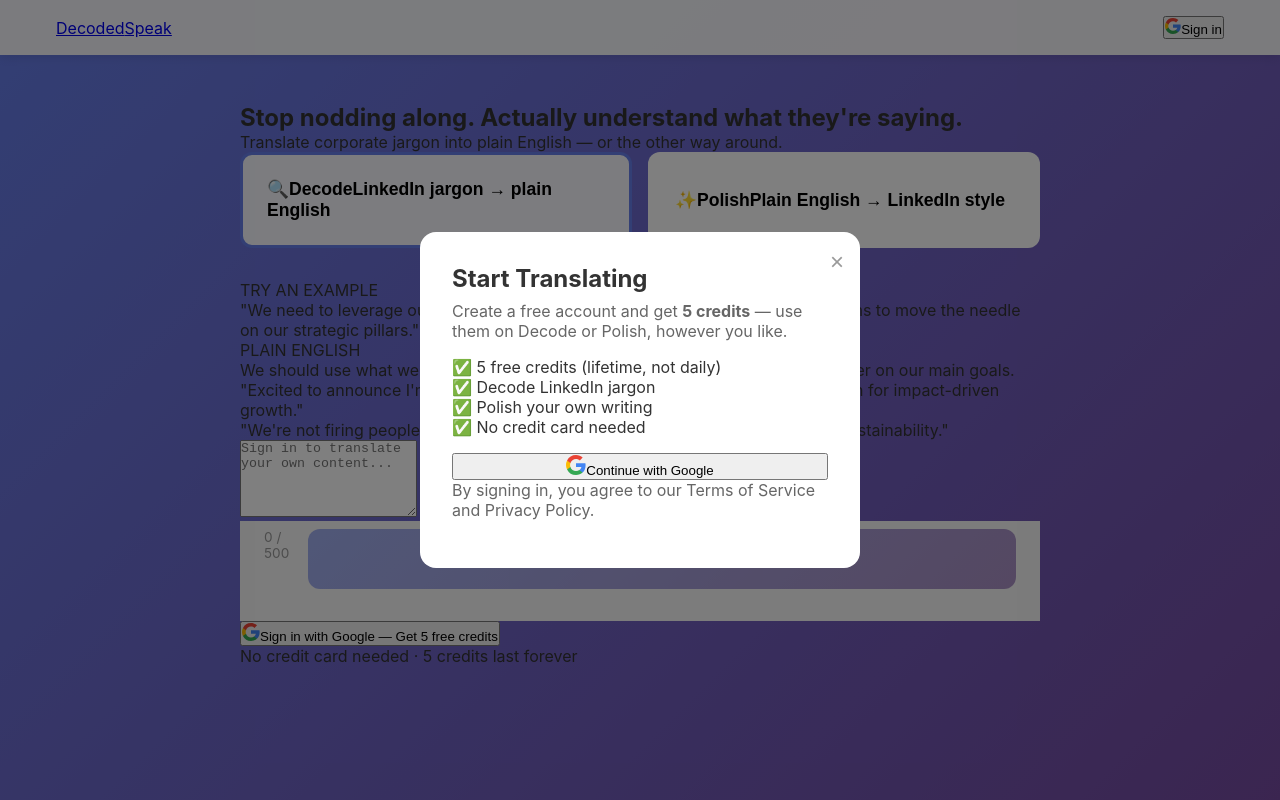
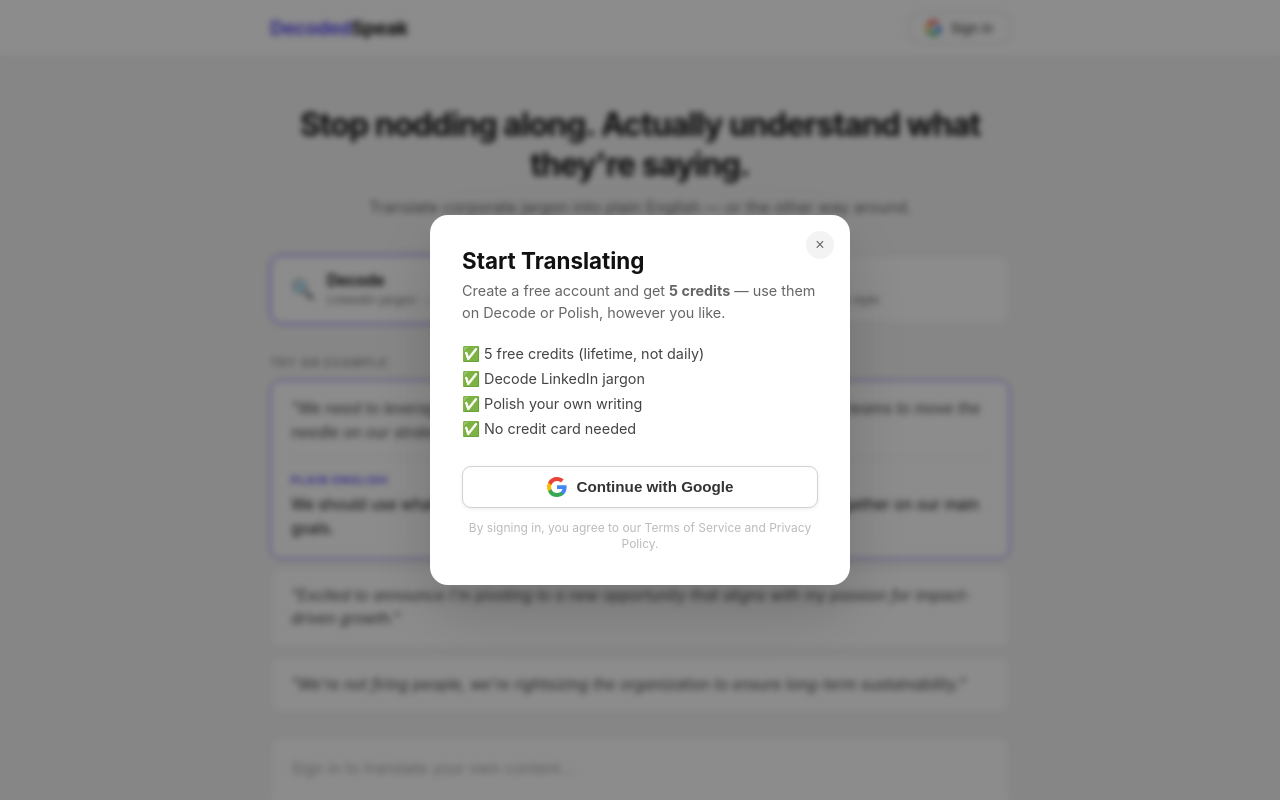
Before and after one commit to alphalee2008/LinkedIn-Speak-Translator, a React (Vite) app in the folder frontend/: page / in a window 1280 px wide. Both pictures are taken after a click on the button "Sign in". Shown: the top 800 px of the page. Built offline with nearby package versions, Linux system fonts and the light colour scheme; no server answers.

Commit message:
design: white bg, gray page, purple accents, modern SaaS style

```diff
--- a/frontend/src/index.css
+++ b/frontend/src/index.css
@@ -1,391 +1,456 @@
-* {
-  margin: 0;
-  padding: 0;
-  box-sizing: border-box;
+/* ── Reset ──────────────────────────────────────────────────────────────────── */
+*, *::before, *::after { margin: 0; padding: 0; box-sizing: border-box; }
+
+body {
+  font-family: -apple-system, BlinkMacSystemFont, 'Segoe UI', Roboto, 'Helvetica Neue', sans-serif;
+  background: #f5f5f5;
+  min-height: 100vh;
+  color: #111;
+  -webkit-font-smoothing: antialiased;
 }
 
-body {
-  font-family: -apple-system, BlinkMacSystemFont, 'Segoe UI', Roboto, sans-serif;
-  background: linear-gradient(135deg, #667eea 0%, #764ba2 100%);
-  min-height: 100vh;
-  color: #333;
+.app { min-height: 100vh; display: flex; flex-direction: column; }
+
+.container { max-width: 780px; margin: 0 auto; padding: 0 20px; }
+
+/* ── Header ─────────────────────────────────────────────────────────────────── */
+.header {
+  background: #fff;
+  border-bottom: 1px solid #e5e5e5;
+  position: sticky; top: 0; z-index: 50;
 }
 
-.app {
-  min-height: 100vh;
-  display: flex;
-  flex-direction: column;
+.header-inner {
+  display: flex; align-items: center;
+  justify-content: space-between;
+  height: 56px;
 }
 
-/* Header */
-.header {
-  background: rgba(255, 255, 255, 0.95);
-  padding: 1rem 0;
-  box-shadow: 0 2px 10px rgba(0,0,0,0.1);
+.logo {
+  text-decoration: none;
+  font-size: 1.2rem;
+  font-weight: 700;
+  letter-spacing: -0.02em;
+}
+.logo-decoded { color: #5b4cf5; }
+.logo-speak   { color: #111; }
+
+.nav-right {
+  display: flex; align-items: center; gap: 12px;
 }
 
-.header .container {
-  max-width: 1200px;
-  margin: 0 auto;
-  padding: 0 1rem;
-  display: flex;
-  justify-content: space-between;
-  align-items: center;
+.nav-email {
+  font-size: 0.875rem;
+  color: #555;
 }
 
-.header h1 {
-  font-size: 1.5rem;
-  color: #667eea;
+.nav-credits-pill {
+  background: #ede9ff;
+  color: #5b4cf5;
+  font-size: 0.8rem;
+  font-weight: 600;
+  padding: 4px 10px;
+  border-radius: 20px;
+  white-space: nowrap;
 }
 
-.user-section {
-  display: flex;
-  gap: 1rem;
-  align-items: center;
+.btn-signout {
+  background: #fff;
+  border: 1.5px solid #d1d1d1;
+  color: #333;
+  padding: 6px 14px;
+  border-radius: 8px;
+  font-size: 0.875rem;
+  font-weight: 500;
+  cursor: pointer;
+  transition: border-color 0.15s, background 0.15s;
+}
+.btn-signout:hover { border-color: #999; background: #fafafa; }
+
+.btn-more {
+  background: none; border: none;
+  color: #999; font-size: 1rem;
+  cursor: pointer; padding: 4px 6px;
+  letter-spacing: 2px;
 }
 
-.usage {
-  background: #f0f0f0;
-  padding: 0.5rem 1rem;
-  border-radius: 20px;
-  font-size: 0.9rem;
+.btn-signin {
+  display: inline-flex; align-items: center; gap: 8px;
+  background: #fff;
+  border: 1.5px solid #d1d1d1;
+  color: #333;
+  padding: 7px 16px;
+  border-radius: 8px;
+  font-size: 0.875rem;
+  font-weight: 500;
+  cursor: pointer;
+  transition: border-color 0.15s, box-shadow 0.15s;
+}
+.btn-signin:hover { border-color: #aaa; box-shadow: 0 1px 4px rgba(0,0,0,0.08); }
+
+/* ── Auth error banner ───────────────────────────────────────────────────────── */
+.auth-error-banner {
+  background: #fff5f5; border-bottom: 1px solid #fecaca;
+  color: #b91c1c; padding: 10px 20px;
+  display: flex; justify-content: space-between; align-items: center;
+  font-size: 0.875rem;
+}
+.auth-error-banner button {
+  background: none; border: none; color: #b91c1c;
+  font-size: 1.1rem; cursor: pointer; line-height: 1;
 }
 
-.email {
-  color: #666;
-  font-size: 0.9rem;
+/* ── Main ────────────────────────────────────────────────────────────────────── */
+.main { flex: 1; padding: 48px 0 80px; }
+
+/* ── Hero ────────────────────────────────────────────────────────────────────── */
+.hero { text-align: center; margin-bottom: 36px; }
+
+.hero-title {
+  font-size: clamp(1.5rem, 4vw, 2rem);
+  font-weight: 700;
+  line-height: 1.25;
+  letter-spacing: -0.03em;
+  color: #111;
+  margin-bottom: 10px;
 }
 
-/* Main */
-.main {
-  flex: 1;
-  padding: 3rem 1rem;
+.hero-sub {
+  font-size: 1rem;
+  color: #666;
+  line-height: 1.5;
 }
 
-.container {
-  max-width: 800px;
-  margin: 0 auto;
-}
-
-.tagline {
-  text-align: center;
-  font-size: 1.2rem;
-  color: white;
-  margin-bottom: 2rem;
-  font-weight: 500;
-}
-
-/* Mode Tabs */
+/* ── Mode Tabs ───────────────────────────────────────────────────────────────── */
 .mode-tabs {
-  display: grid;
-  grid-template-columns: 1fr 1fr;
-  gap: 1rem;
-  margin-bottom: 2rem;
+  display: grid; grid-template-columns: 1fr 1fr;
+  gap: 12px; margin-bottom: 32px;
 }
 
 .mode-tab {
-  background: white;
-  border: 3px solid transparent;
-  padding: 1.5rem;
+  display: flex; align-items: center; gap: 12px;
+  background: #fff;
+  border: 1.5px solid #e0e0e0;
   border-radius: 12px;
+  padding: 16px 20px;
   cursor: pointer;
-  transition: all 0.2s;
+  transition: border-color 0.15s, box-shadow 0.15s;
   text-align: left;
-  font-size: 1.1rem;
-  font-weight: 600;
 }
 
-.mode-tab:hover {
-  transform: translateY(-2px);
-  box-shadow: 0 4px 12px rgba(0,0,0,0.15);
+.mode-tab:hover { border-color: #bbb; }
+
+.mode-tab.active {
+  border-color: #5b4cf5;
+  box-shadow: 0 0 0 3px rgba(91,76,245,0.08);
 }
 
-.mode-tab.active {
-  border-color: #667eea;
-  background: #f8f9ff;
+.mode-tab-icon { font-size: 1.2rem; flex-shrink: 0; }
+
+.mode-tab-text { display: flex; flex-direction: column; gap: 2px; }
+
+.mode-tab-label {
+  font-size: 1rem; font-weight: 600; color: #111;
 }
 
-.mode-tab small {
-  display: block;
-  font-size: 0.85rem;
-  color: #666;
-  font-weight: normal;
-  margin-top: 0.5rem;
+.mode-tab-desc { font-size: 0.82rem; color: #777; }
+
+/* ── Section label ───────────────────────────────────────────────────────────── */
+.section-label {
+  font-size: 0.72rem;
+  font-weight: 700;
+  letter-spacing: 0.1em;
+  color: #999;
+  text-transform: uppercase;
+  margin-bottom: 10px;
 }
 
-.pro-badge {
-  background: linear-gradient(135deg, #f093fb 0%, #f5576c 100%);
-  color: white;
-  padding: 0.2rem 0.6rem;
-  border-radius: 12px;
-  font-size: 0.7rem;
-  margin-left: 0.5rem;
+/* ── Examples ────────────────────────────────────────────────────────────────── */
+.examples-list {
+  display: flex; flex-direction: column; gap: 8px;
+  margin-bottom: 24px;
 }
 
-/* Input */
-.input-section {
-  background: white;
-  border-radius: 12px;
-  overflow: hidden;
-  box-shadow: 0 4px 20px rgba(0,0,0,0.1);
-  margin-bottom: 1rem;
+.example-item {
+  background: #fff;
+  border: 1.5px solid #e0e0e0;
+  border-radius: 10px;
+  padding: 16px 20px;
+  cursor: pointer;
+  transition: border-color 0.15s;
 }
 
-.input-box {
-  width: 100%;
-  padding: 1.5rem;
-  border: none;
-  outline: none;
-  font-size: 1rem;
-  resize: vertical;
-  font-family: inherit;
+.example-item:hover { border-color: #bbb; }
+
+.example-item.expanded { border-color: #5b4cf5; }
+
+.example-input {
+  font-size: 0.95rem;
+  color: #444;
+  font-style: italic;
+  line-height: 1.55;
+}
+
+.example-output {
+  margin-top: 14px;
+  padding-top: 14px;
+  border-top: 1px solid #ebebeb;
+}
+
+.example-output-label {
+  font-size: 0.68rem;
+  font-weight: 700;
+  letter-spacing: 0.1em;
+  color: #5b4cf5;
+  text-transform: uppercase;
+  margin-bottom: 6px;
+}
+
+.example-output-text {
+  font-size: 0.95rem;
+  color: #111;
   line-height: 1.6;
 }
 
+/* ── Input Card ──────────────────────────────────────────────────────────────── */
+.input-card {
+  background: #fff;
+  border: 1.5px solid #e0e0e0;
+  border-radius: 12px;
+  overflow: hidden;
+  margin-bottom: 12px;
+}
+
+.input-area {
+  display: block;
+  width: 100%;
+  padding: 18px 20px;
+  border: none;
+  outline: none;
+  font-size: 0.975rem;
+  font-family: inherit;
+  line-height: 1.65;
+  color: #111;
+  background: transparent;
+  resize: none;
+  min-height: 130px;
+}
+
+.input-area::placeholder { color: #aaa; }
+
+.input-area.over-limit { color: #b91c1c; }
+
+.input-area[readonly] { cursor: pointer; }
+
 .input-footer {
   display: flex;
+  align-items: center;
   justify-content: space-between;
-  padding: 0.5rem 1.5rem;
-  background: #f8f8f8;
-  font-size: 0.85rem;
-  color: #999;
+  padding: 10px 16px 12px;
+  border-top: 1px solid #f0f0f0;
+  background: #fafafa;
 }
 
-.guest-hint {
-  color: #667eea;
+.char-count { font-size: 0.82rem; color: #aaa; }
+.char-count.over { color: #e53e3e; font-weight: 600; }
+
+.btn-translate {
+  background: #111;
+  color: #fff;
+  border: none;
+  padding: 8px 22px;
+  border-radius: 8px;
+  font-size: 0.9rem;
   font-weight: 600;
+  cursor: pointer;
+  transition: background 0.15s, opacity 0.15s;
 }
 
-/* Buttons */
-.btn-translate {
-  width: 100%;
-  padding: 1.2rem;
-  background: linear-gradient(135deg, #667eea 0%, #764ba2 100%);
-  color: white;
-  border: none;
-  border-radius: 12px;
-  font-size: 1.2rem;
-  font-weight: 700;
-  cursor: pointer;
-  transition: all 0.2s;
-  margin-bottom: 1.5rem;
+.btn-translate:hover:not(:disabled) { background: #333; }
+.btn-translate:disabled { opacity: 0.35; cursor: not-allowed; }
+
+/* ── Error card ──────────────────────────────────────────────────────────────── */
+.error-card {
+  background: #fff5f5;
+  border: 1px solid #fecaca;
+  color: #b91c1c;
+  border-radius: 10px;
+  padding: 12px 16px;
+  font-size: 0.9rem;
+  margin-bottom: 12px;
+  display: flex;
+  align-items: center;
+  justify-content: space-between;
+  gap: 12px;
 }
 
-.btn-translate:hover:not(:disabled) {
-  transform: translateY(-2px);
-  box-shadow: 0 6px 20px rgba(102, 126, 234, 0.5);
+.btn-upgrade {
+  background: #f97316; color: #fff; border: none;
+  padding: 6px 14px; border-radius: 7px;
+  font-size: 0.85rem; font-weight: 600;
+  cursor: pointer; white-space: nowrap;
+  transition: background 0.15s;
+}
+.btn-upgrade:hover { background: #ea6c05; }
+
+/* ── Result Card ─────────────────────────────────────────────────────────────── */
+.result-card {
+  background: #fff;
+  border: 1.5px solid #e0e0e0;
+  border-radius: 12px;
+  overflow: hidden;
+  margin-bottom: 24px;
 }
 
-.btn-translate:disabled {
-  opacity: 0.6;
-  cursor: not-allowed;
-}
-
-.btn-primary {
-  background: linear-gradient(135deg, #667eea 0%, #764ba2 100%);
-  color: white;
-  border: none;
-  padding: 0.8rem 1.5rem;
-  border-radius: 8px;
-  cursor: pointer;
-  font-size: 1rem;
-  font-weight: 600;
-  transition: all 0.2s;
-}
-
-.btn-primary:hover {
-  transform: translateY(-1px);
-  box-shadow: 0 4px 12px rgba(102, 126, 234, 0.4);
-}
-
-.btn-secondary {
-  background: white;
-  color: #667eea;
-  border: 2px solid #667eea;
-  padding: 0.8rem 1.5rem;
-  border-radius: 8px;
-  cursor: pointer;
-  font-size: 1rem;
-  font-weight: 600;
-  transition: all 0.2s;
-}
-
-.btn-full {
-  width: 100%;
-  margin-top: 1rem;
-}
-
-/* Error */
-.error-box {
-  background: #fff5f5;
-  border: 1px solid #fed7d7;
-  color: #c53030;
-  padding: 1rem;
-  border-radius: 8px;
-  margin-bottom: 1rem;
-}
-
-.error-text {
-  color: #c53030;
-  font-size: 0.9rem;
-  margin: 0.5rem 0;
-}
-
-/* Output */
-.output-section {
-  background: white;
-  border-radius: 12px;
-  overflow: hidden;
-  box-shadow: 0 4px 20px rgba(0,0,0,0.1);
-}
-
-.output-box {
-  padding: 1.5rem;
-  font-size: 1.1rem;
-  line-height: 1.7;
+.result-header {
+  display: flex; align-items: center;
+  justify-content: space-between;
+  padding: 12px 20px;
   border-bottom: 1px solid #f0f0f0;
 }
 
-.output-actions {
-  display: flex;
-  gap: 1rem;
-  padding: 1rem 1.5rem;
+.result-label {
+  font-size: 0.7rem;
+  font-weight: 700;
+  letter-spacing: 0.1em;
+  color: #5b4cf5;
+  text-transform: uppercase;
 }
 
-.btn-copy, .btn-share {
-  background: none;
-  border: 1px solid #ddd;
-  padding: 0.5rem 1rem;
-  border-radius: 6px;
+.result-actions { display: flex; gap: 8px; }
+
+.btn-action {
+  background: #fff;
+  border: 1.5px solid #d1d1d1;
+  color: #333;
+  padding: 5px 14px;
+  border-radius: 7px;
+  font-size: 0.85rem;
+  font-weight: 500;
   cursor: pointer;
-  font-size: 0.9rem;
-  transition: all 0.2s;
+  transition: border-color 0.15s, background 0.15s;
+}
+.btn-action:hover { border-color: #999; background: #fafafa; }
+
+.result-text {
+  padding: 18px 20px;
+  font-size: 0.975rem;
+  line-height: 1.7;
+  color: #111;
 }
 
-.btn-copy:hover, .btn-share:hover {
-  background: #f8f8f8;
+/* ── Guest CTA ───────────────────────────────────────────────────────────────── */
+.guest-cta {
+  text-align: center;
+  margin-top: 20px;
 }
 
-/* Modal */
+.btn-google-cta {
+  display: inline-flex; align-items: center; gap: 10px;
+  background: #5b4cf5; color: #fff;
+  border: none; border-radius: 10px;
+  padding: 12px 24px;
+  font-size: 0.975rem; font-weight: 600;
+  cursor: pointer;
+  transition: background 0.15s, box-shadow 0.15s;
+  box-shadow: 0 2px 8px rgba(91,76,245,0.25);
+}
+.btn-google-cta:hover {
+  background: #4c3ee0;
+  box-shadow: 0 4px 16px rgba(91,76,245,0.35);
+}
+
+.guest-fine {
+  margin-top: 8px;
+  font-size: 0.8rem;
+  color: #aaa;
+}
+
+/* ── Modal ───────────────────────────────────────────────────────────────────── */
 .modal-overlay {
-  position: fixed;
-  inset: 0;
-  background: rgba(0,0,0,0.5);
-  display: flex;
-  align-items: center;
-  justify-content: center;
-  z-index: 100;
-  padding: 1rem;
+  position: fixed; inset: 0;
+  background: rgba(0,0,0,0.45);
+  display: flex; align-items: center; justify-content: center;
+  z-index: 100; padding: 20px;
+  backdrop-filter: blur(3px);
 }
 
 .modal {
-  background: white;
-  border-radius: 16px;
-  padding: 2rem;
-  width: 100%;
-  max-width: 440px;
+  background: #fff;
+  border-radius: 18px;
+  padding: 32px;
+  width: 100%; max-width: 420px;
   position: relative;
+  box-shadow: 0 24px 64px rgba(0,0,0,0.18);
 }
 
-.modal-wide {
-  max-width: 600px;
+.modal-wide { max-width: 580px; }
+
+.modal-close {
+  position: absolute; top: 16px; right: 16px;
+  background: #f3f3f3; border: none;
+  width: 28px; height: 28px; border-radius: 50%;
+  font-size: 1rem; cursor: pointer; color: #666;
+  display: flex; align-items: center; justify-content: center;
+  transition: background 0.15s;
+}
+.modal-close:hover { background: #e8e8e8; }
+
+.modal-header h2 { font-size: 1.4rem; font-weight: 700; margin-bottom: 6px; }
+.modal-sub { font-size: 0.9rem; color: #666; line-height: 1.55; margin-bottom: 20px; }
+
+.modal-perks {
+  display: flex; flex-direction: column; gap: 7px;
+  margin-bottom: 20px;
+}
+.perk { font-size: 0.9rem; color: #444; }
+
+.btn-google {
+  display: inline-flex; align-items: center; gap: 10px;
+  background: #fff; color: #333;
+  border: 1.5px solid #d1d1d1;
+  padding: 10px 20px; border-radius: 9px;
+  font-size: 0.95rem; font-weight: 600;
+  cursor: pointer;
+  transition: border-color 0.15s, box-shadow 0.15s;
+  box-shadow: 0 1px 4px rgba(0,0,0,0.07);
+}
+.btn-google:hover { border-color: #aaa; box-shadow: 0 2px 8px rgba(0,0,0,0.12); }
+.btn-full { width: 100%; justify-content: center; margin-top: 8px; }
+
+.modal-fine-print {
+  font-size: 0.75rem; color: #bbb;
+  text-align: center; margin-top: 12px; line-height: 1.4;
 }
 
-.modal-close {
-  position: absolute;
-  top: 1rem;
-  right: 1rem;
-  background: none;
-  border: none;
-  font-size: 1.5rem;
-  cursor: pointer;
-  color: #999;
+/* ── Share card ──────────────────────────────────────────────────────────────── */
+.share-card {
+  background: linear-gradient(135deg, #5b4cf5 0%, #764ba2 100%);
+  border-radius: 14px; padding: 20px;
+  margin: 20px 0; color: #fff;
 }
-
-.modal h2 {
-  margin-bottom: 0.5rem;
+.share-card-header {
+  display: flex; justify-content: space-between;
+  font-size: 0.8rem; opacity: 0.75; margin-bottom: 14px;
 }
-
-.modal p {
-  color: #666;
-  margin-bottom: 1rem;
-}
-
-.input-email {
-  width: 100%;
-  padding: 0.8rem 1rem;
-  border: 2px solid #ddd;
-  border-radius: 8px;
-  font-size: 1rem;
-  outline: none;
-  margin-bottom: 0.5rem;
-}
-
-.input-email:focus {
-  border-color: #667eea;
-}
-
-.hint {
-  font-size: 0.9rem;
-  color: #999;
-}
-
-/* Share Card */
-.share-card {
-  background: linear-gradient(135deg, #667eea 0%, #764ba2 100%);
-  border-radius: 12px;
-  padding: 1.5rem;
-  margin: 1.5rem 0;
-  color: white;
-}
-
-.share-card-header {
-  display: flex;
-  justify-content: space-between;
-  font-size: 0.85rem;
-  opacity: 0.8;
-  margin-bottom: 1rem;
-}
-
-.watermark {
-  font-size: 0.75rem;
-  opacity: 0.6;
-}
-
-.share-card-body {
-  display: flex;
-  flex-direction: column;
-  gap: 1rem;
-}
-
+.watermark { font-size: 0.72rem; opacity: 0.6; }
+.share-card-body { display: flex; flex-direction: column; gap: 10px; }
 .share-original, .share-translated {
   background: rgba(255,255,255,0.15);
-  padding: 1rem;
-  border-radius: 8px;
+  padding: 12px; border-radius: 8px;
 }
+.share-original label, .share-translated label {
+  font-size: 0.72rem; opacity: 0.75;
+  display: block; margin-bottom: 4px;
+  text-transform: uppercase; letter-spacing: 0.06em;
+}
+.share-arrow { text-align: center; font-size: 1.4rem; }
+.share-actions { display: flex; gap: 10px; margin-top: 4px; }
 
-.share-original label, .share-translated label {
-  font-size: 0.8rem;
-  opacity: 0.8;
-  display: block;
-  margin-bottom: 0.5rem;
+/* ── Responsive ──────────────────────────────────────────────────────────────── */
+@media (max-width: 580px) {
+  .mode-tabs { grid-template-columns: 1fr; }
+  .nav-email { display: none; }
+  .hero-title { font-size: 1.4rem; }
+  .result-header { flex-wrap: wrap; gap: 8px; }
 }
-
-.share-arrow {
-  text-align: center;
-  font-size: 1.5rem;
-}
-
-.share-actions {
-  display: flex;
-  gap: 1rem;
-}
-
-@media (max-width: 600px) {
-  .mode-tabs {
-    grid-template-columns: 1fr;
-  }
-  .header h1 {
-    font-size: 1.1rem;
-  }
-}
```
